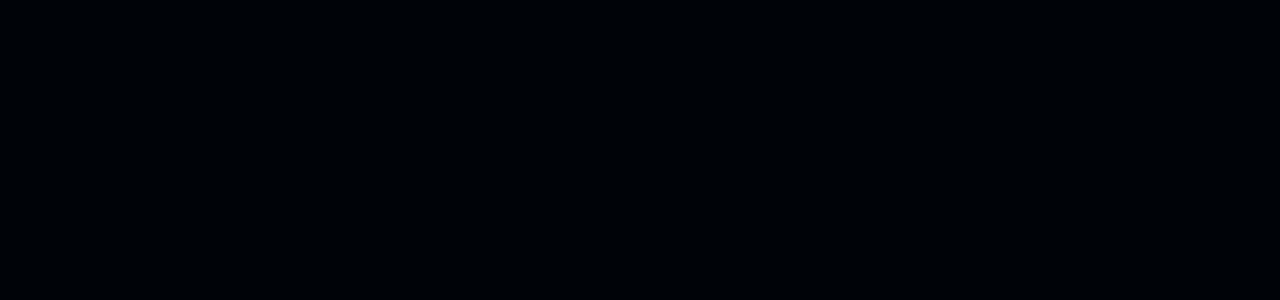
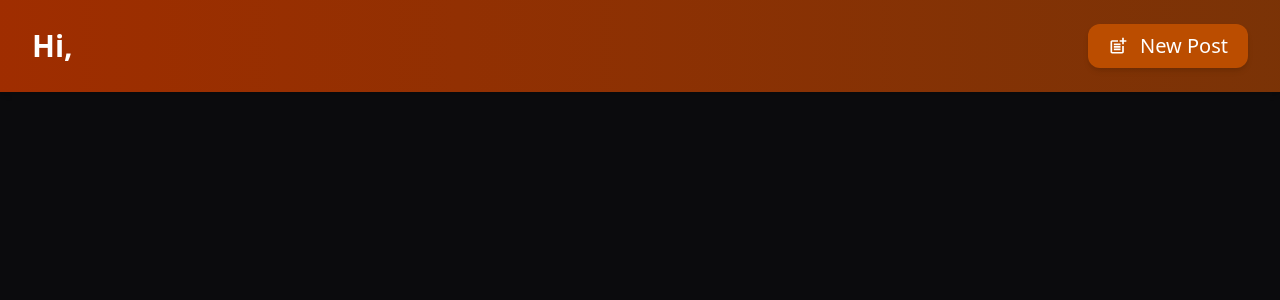
Before and after one commit to Aksgo/BlogSphere, a React (Vite) app in the folder Client/: page /admin in a window 1280 px wide. Before the commit this address had no page. Shown: the top 300 px of the page. Built offline with nearby package versions, Linux system fonts and the light colour scheme.

Commit message:
sample added

```diff
--- a/Client/src/Router.tsx
+++ b/Client/src/Router.tsx
@@ -1,6 +1,6 @@
 import { BrowserRouter, Routes, Route } from "react-router-dom";
 import Welcome from "./pages/Welcome";
-import User from "./pages/User";
+import Admin from "./pages/Admin";
 import BlogPage from "./pages/BlogPage";
 import LoginPage from "./pages/LoginPage";
 import RegisterPage from "./pages/RegisterPage";
@@ -9,7 +9,7 @@
         <BrowserRouter>
             <Routes>
                 <Route path="/" element={<Welcome/>}/>
-                <Route path="/user" element={<User/>}/>
+                <Route path="/admin" element={<Admin/>}/>
                 <Route path="/blogs/blog/:id" element={<BlogPage/>}/>
                 <Route path="/login" element={<LoginPage/>}/>
                 <Route path="/register" element={<RegisterPage/>}/>
--- /dev/null
+++ b/Client/src/pages/Admin.tsx
@@ -0,0 +1,24 @@
+import { useNavigate } from "react-router-dom";
+import { MdOutlinePostAdd } from "react-icons/md";
+
+const Admin = ()=>{
+
+    const navigate = useNavigate();
+
+     return (
+    <div className="min-h-screen bg-[#0b0b0d] text-white">
+      <header className="bg-gradient-to-r from-orange-800 to-amber-900 px-8 py-6 flex justify-between items-center shadow-md">
+        <h1 className="text-3xl font-semibold">Hi, </h1>
+        <button
+          onClick={() => navigate("/add")}
+          className="bg-amber-700 hover:bg-amber-800 text-white px-5 py-2 rounded-xl shadow-md transition"
+        >
+            <span className="flex flex-row align-middle items-center gap-3 text-xl"><MdOutlinePostAdd/>New Post</span>
+        </button>
+      </header>
+
+
+    </div>
+  );
+};
+export default Admin;
--- a/Client/src/pages/LoginPage.tsx
+++ b/Client/src/pages/LoginPage.tsx
@@ -41,7 +41,7 @@
                 email : email,
                 password : password
             });
-            navigate("/");
+            navigate("/admin");
         }catch(e:any){
              if(e.response && e.response.status===401){
                 setSnbOpen(true);
--- a/Client/src/pages/RegisterPage.tsx
+++ b/Client/src/pages/RegisterPage.tsx
@@ -43,7 +43,7 @@
                 email : email,
                 password : password
             });
-            navigate("/");
+            navigate("/admin");
         }catch(e:any){
             if(e.response && e.response.status===409){
                 setSnbOpen(true);
```
Also changed, not shown: 2 other files (tests, documents, lock files or other folders).
